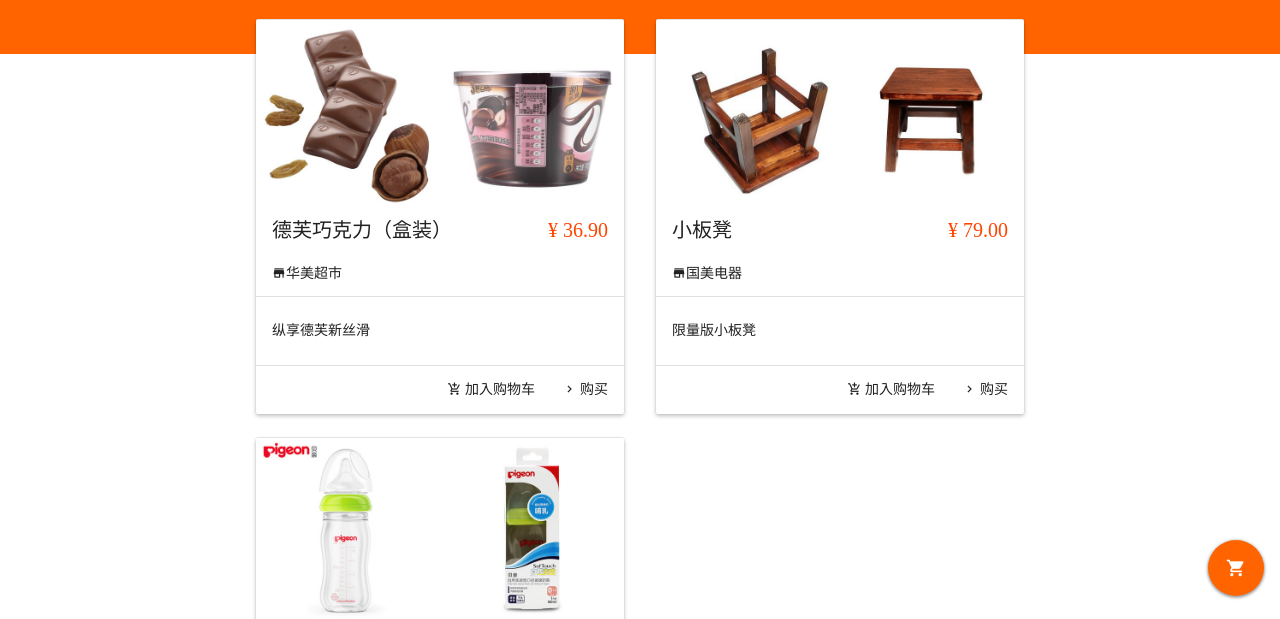
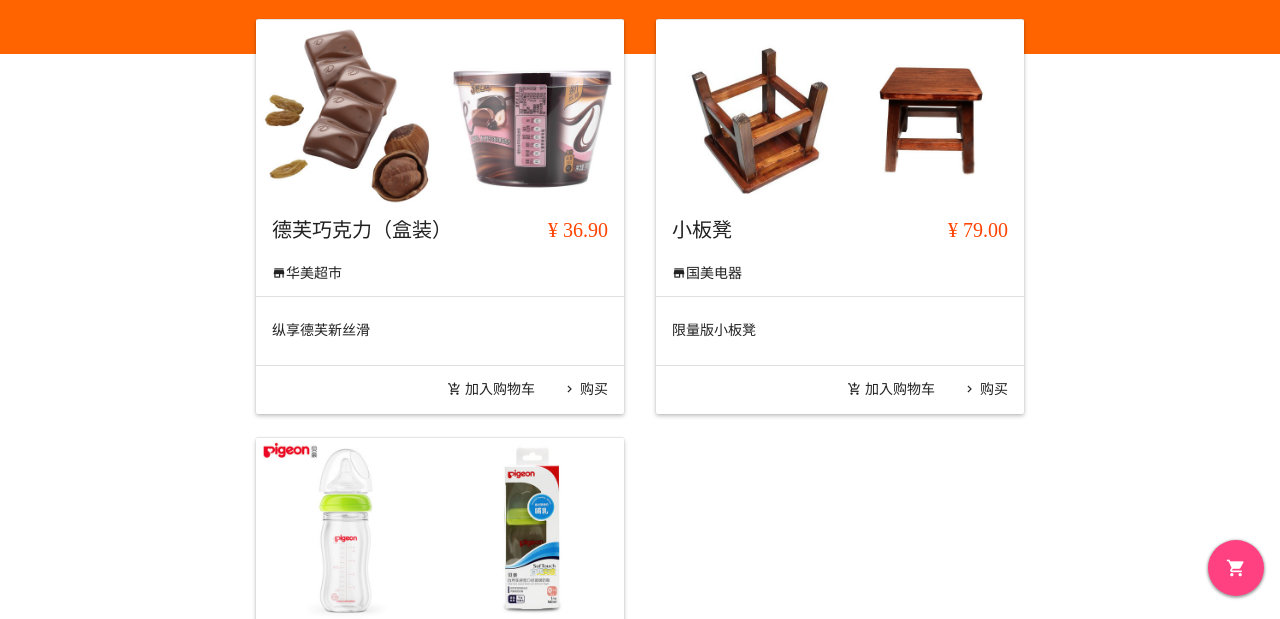
Before and after one commit to IIssac/iissac.github.io, a website: page templates/main.html in a window 1280 px wide. Shown: the part 180-799 px from the top of the page. Drawn offline with nearby package versions, Linux system fonts and the light colour scheme.

Commit message:
change color of the basket

```diff
--- a/templates/main.html
+++ b/templates/main.html
@@ -251,7 +251,7 @@
 	</div> -->
 	<div class="fbtn-container">
 		<div class="fbtn-inner">
-			<a class="fbtn fbtn-lg fbtn-brand-accent waves-attach waves-circle waves-light" style="background-color: #ff6401;"><span class="icon">shopping_cart</span></a>
+			<a class="fbtn fbtn-lg fbtn-brand-accent waves-attach waves-circle waves-light" ><span class="icon">shopping_cart</span></a>
 		</div>
 	</div>
 
```
